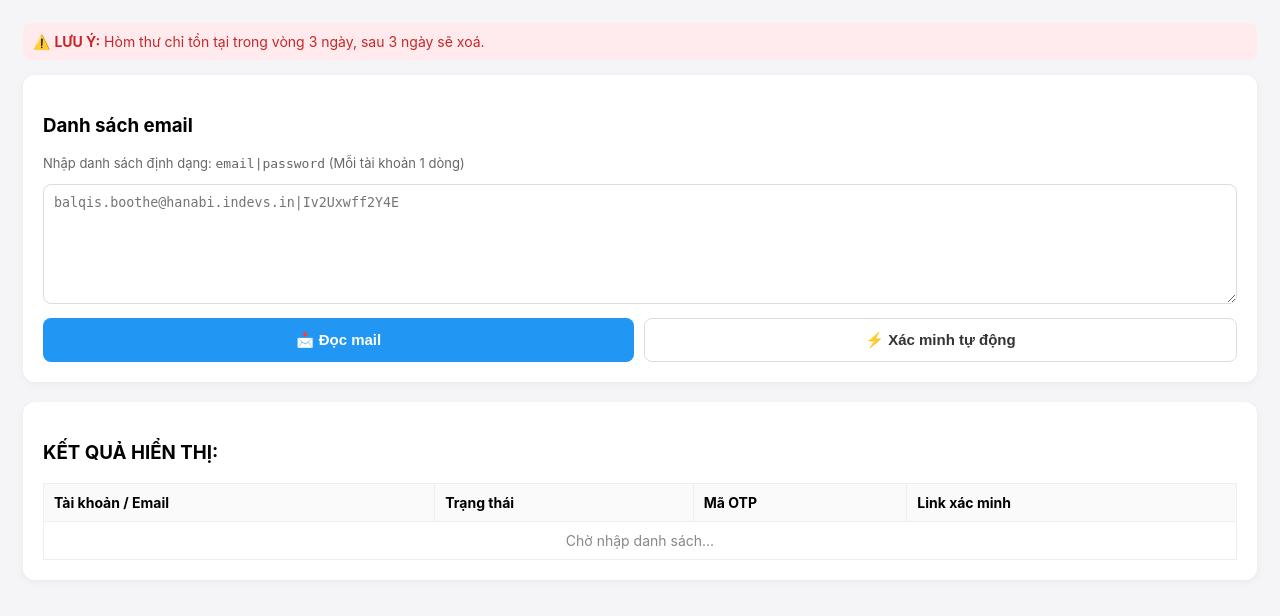
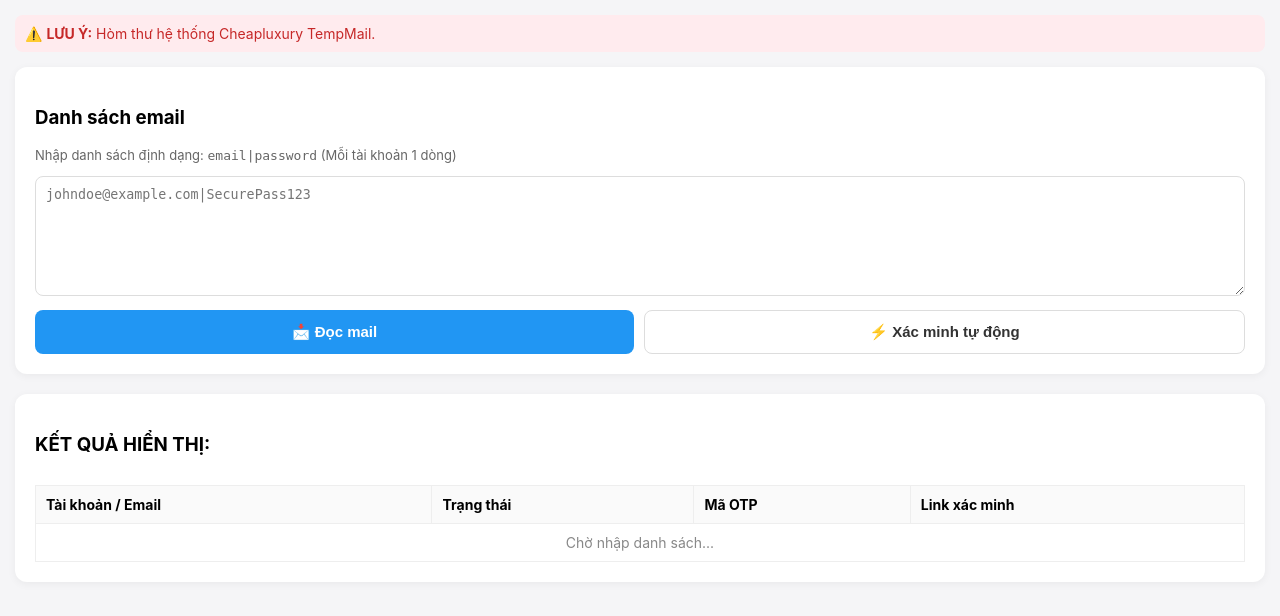
Before and after one commit to quocbaouwu-ux/web_checker, a Flask app: page / in a window 1280 px wide. Shown: the top 616 px of the page. Run offline with Flask 3, Linux system fonts and the light colour scheme.

Commit message:
Update index.html

```diff
--- a/templates/index.html
+++ b/templates/index.html
@@ -3,37 +3,37 @@
 <head>
     <meta charset="UTF-8">
     <meta name="viewport" content="width=device-width, initial-scale=1.0">
-    <title>Web Checker Mail</title>
+    <title>Web Checker Mail - Cheapluxury</title>
     <style>
-        body { font-family: -apple-system, BlinkMacSystemFont, "Segoe UI", Roboto, sans-serif; padding: 15px; background: #f5f5f7; }
+        body { font-family: -apple-system, BlinkMacSystemFont, "Segoe UI", Roboto, sans-serif; padding: 15px; background: #f5f5f7; margin: 0; }
         .card { background: white; padding: 20px; border-radius: 12px; box-shadow: 0 2px 8px rgba(0,0,0,0.05); margin-bottom: 20px; }
         .alert { background: #ffebee; color: #c62828; padding: 10px; border-radius: 8px; margin-bottom: 15px; font-size: 14px; }
-        textarea { width: 100%; height: 120px; border: 1px solid #ddd; border-radius: 8px; padding: 10px; font-family: monospace; box-sizing: border-box; }
+        textarea { width: 100%; height: 120px; border: 1px solid #ddd; border-radius: 8px; padding: 10px; font-family: monospace; box-sizing: border-box; resize: vertical; }
         .btn-group { display: flex; gap: 10px; margin-top: 10px; }
         .btn { flex: 1; padding: 12px; border: none; border-radius: 8px; font-size: 15px; font-weight: bold; cursor: pointer; transition: 0.2s; }
         .btn-read { background: #2196F3; color: white; }
         .btn-read:hover { background: #1e88e5; }
         .btn-auto { background: #ffffff; color: #333; border: 1px solid #ddd; }
         .btn-auto:hover { background: #f0f0f0; }
+        .btn:disabled { opacity: 0.6; cursor: not-allowed; }
+        .table-responsive { overflow-x: auto; }
         table { width: 100%; border-collapse: collapse; margin-top: 10px; }
         th, td { border: 1px solid #eee; padding: 10px; text-align: left; font-size: 14px; word-break: break-all; }
         th { background: #fafafa; }
         .badge-success { color: #2e7d32; font-weight: bold; }
         .badge-error { color: #c62828; font-weight: bold; }
-        /* Khung iframe ẩn dùng để auto click link ngầm */
-        #hidden-iframe { display: none; width: 0; height: 0; border: none; }
     </style>
 </head>
 <body>
 
     <div class="alert">
-        ⚠️ <strong>LƯU Ý:</strong> Hòm thư chỉ tồn tại trong vòng 3 ngày, sau 3 ngày sẽ xoá.
+        ⚠️ <strong>LƯU Ý:</strong> Hòm thư hệ thống Cheapluxury TempMail.
     </div>
 
     <div class="card">
         <h3>Danh sách email</h3>
         <p style="font-size: 13px; color: #666;">Nhập danh sách định dạng: <code>email|password</code> (Mỗi tài khoản 1 dòng)</p>
-        <textarea id="emailInput" placeholder="balqis.boothe@hanabi.indevs.in|Iv2Uxwff2Y4E"></textarea>
+        <textarea id="emailInput" placeholder="johndoe@example.com|SecurePass123"></textarea>
 
         <div class="btn-group">
             <button class="btn btn-read" id="btnRead" onclick="processVerify(false)">
@@ -47,6 +47,7 @@
 
     <div class="card">
         <h3>KẾT QUẢ HIỂN THỊ:</h3>
+        <div class="table-responsive">
             <table>
                 <thead>
                     <tr>
@@ -63,9 +64,7 @@
                 </tbody>
             </table>
         </div>
-
-    <!-- Khung ẩn để load link ngầm mà không đổi tab -->
-    <iframe id="hidden-iframe"></iframe>
+    </div>
 
     <script>
         async function processVerify(isAutoClick) {
@@ -73,7 +72,6 @@
             const btnAuto = document.getElementById('btnAuto');
             const input = document.getElementById('emailInput').value.trim();
             const tbody = document.getElementById('resultBody');
-            const iframe = document.getElementById('hidden-iframe');
 
             if (!input) {
                 alert("Vui lòng nhập ít nhất 1 tài khoản!");
@@ -84,7 +82,7 @@
 
             btnRead.disabled = true;
             btnAuto.disabled = true;
-            tbody.innerHTML = `<tr><td colspan="4" style="text-align: center;">Đang xử lý ${lines.length} tài khoản...</td></tr>`;
+            tbody.innerHTML = `<tr><td colspan="4" style="text-align: center;">Đang xử lý ${lines.length} tài khoản qua API Cheapluxury...</td></tr>`;
 
             try {
                 const response = await fetch('/api/verify', {
@@ -92,7 +90,7 @@
                     headers: { 'Content-Type': 'application/json' },
                     body: JSON.stringify({
                         accounts: lines,
-                        auto_click: false // Server chỉ lấy link, giao diện trình duyệt sẽ tự bấm ngầm
+                        auto_click: isAutoClick
                     })
                 });
 
@@ -100,21 +98,12 @@
                 tbody.innerHTML = '';
 
                 if (data.results && data.results.length > 0) {
-                    for (const item of data.results) {
+                    data.results.forEach(item => {
                         const tr = document.createElement('tr');
-                        let linkStatusText = "Chưa bấm";
-
-                        // Nếu chọn "Xác minh tự động" và có link -> Tải link qua iframe ngầm trên trình duyệt
-                        if (isAutoClick && item.link) {
-                            iframe.src = item.link;
-                            linkStatusText = "Đã kích hoạt ngầm (Thành công)";
-                            // Chờ 1.5s giữa các lần tải link nếu có nhiều tài khoản
-                            await new Promise(resolve => setTimeout(resolve, 1500));
-                        }
 
                         let linkHtml = '<span style="color:#888;">Không có</span>';
                         if (item.link) {
-                            linkHtml = `<a href="${item.link}" style="color: #1976d2;">Link</a> (${linkStatusText})`;
+                            linkHtml = `<a href="${item.link}" target="_blank" style="color: #1976d2;">Link</a> (${item.link_status})`;
                         } else if (item.link_status) {
                             linkHtml = `<span style="color:#888;">${item.link_status}</span>`;
                         }
@@ -126,9 +115,9 @@
                             <td>${linkHtml}</td>
                         `;
                         tbody.appendChild(tr);
-                    }
+                    });
                 } else {
-                    tbody.innerHTML = `<tr><td colspan="4" style="text-align: center; color: red;">Có lỗi xảy ra hoặc không nhận được dữ liệu!</td></tr>`;
+                    tbody.innerHTML = `<tr><td colspan="4" style="text-align: center; color: red;">Không nhận được dữ liệu!</td></tr>`;
                 }
 
             } catch (err) {
```
Lines whose indentation alone changed are shown as unchanged.
